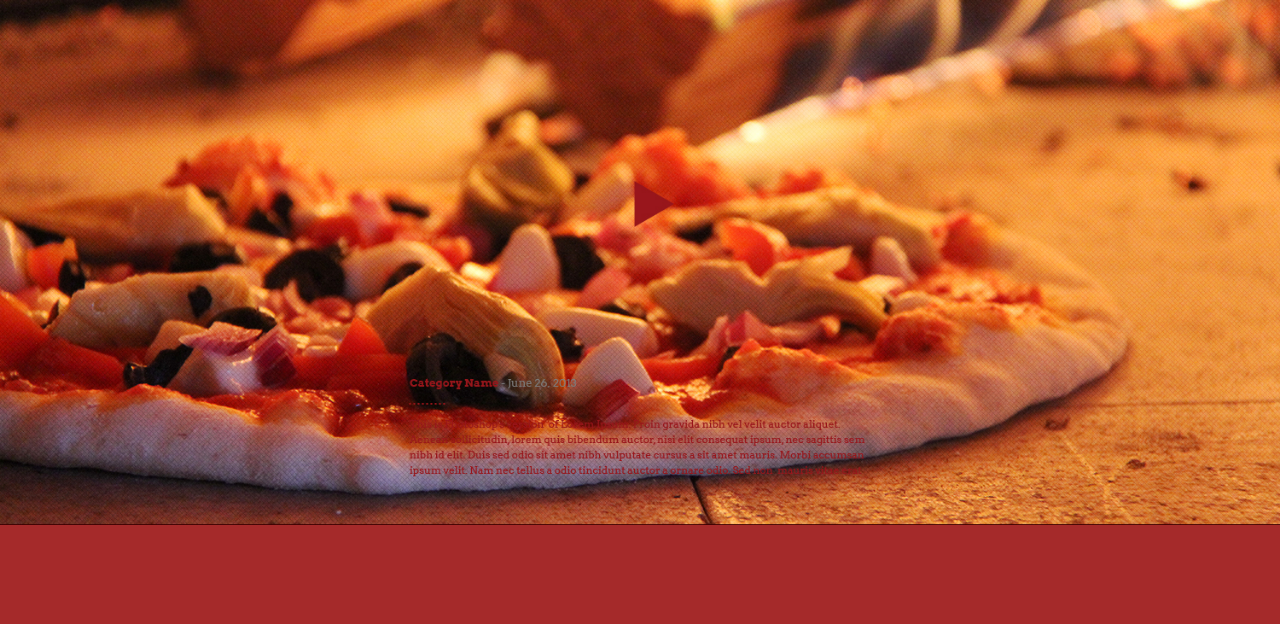
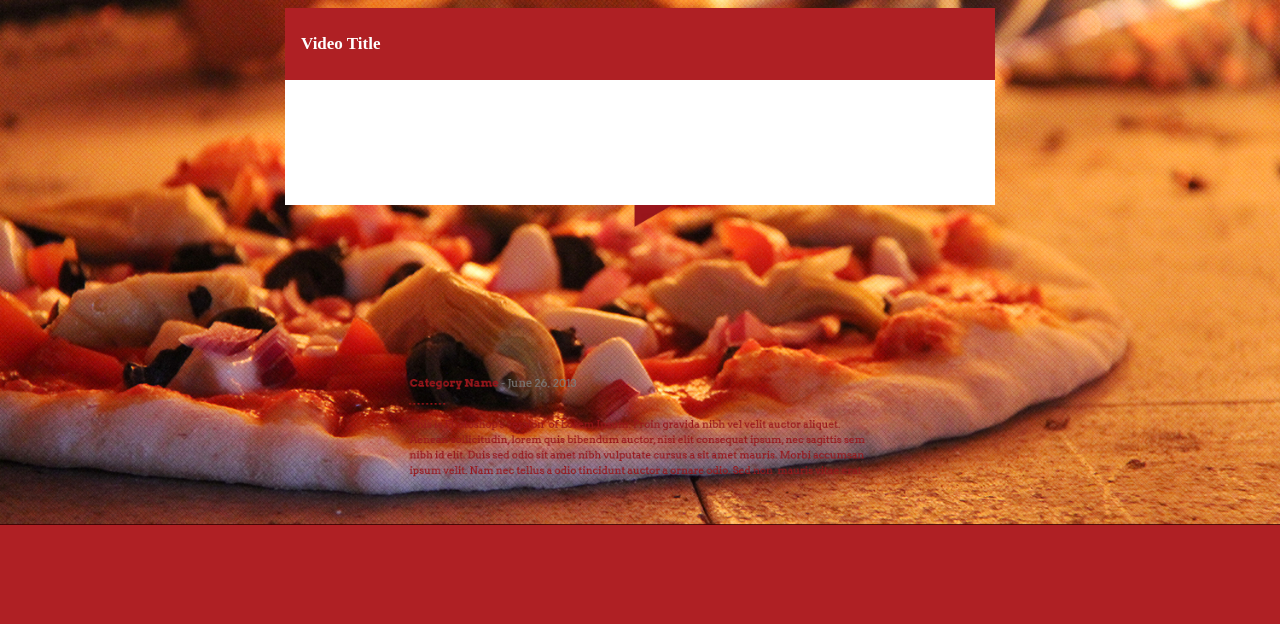
Before and after one commit to Dmitriy6727/pizza_project, a plain HTML site: page index.html in a window 1280 px wide. Shown: the part 176-800 px from the top of the page. Drawn offline with Linux system fonts and the light colour scheme.

Commit message:
container_top

```diff
--- a/index.html
+++ b/index.html
@@ -12,6 +12,15 @@
             <img src="img/logo_pizza.png" alt="logo">
         </a>
         </div>
+        <div class="container">
+            <div class="container_head">
+                <h1>Video Title</h1>
+            </div>
+            <div class="video_block">
+                <h2></h2>
+                <p></p>
+                </div>
+        </div>
 
     </body>
 </html>
--- a/style/style.css
+++ b/style/style.css
@@ -7,7 +7,7 @@ body{
     background-repeat: no-repeat;
     background-position: top center;
     background-size: 100%;
-    background-color: brown;
+    background-color: #af2024;
 }
 header{
     background-color: #af2024;
@@ -17,4 +17,19 @@ header{
 .logo{
     max-width: 960px;
     margin: auto;
+    margin-bottom: 20px;
 }
+.container{
+    max-width: 710px;
+    margin: auto;
+    padding-bottom: 125px;
+    background-color: #fff;
+}
+.container_head{
+    padding: 26px 16px;
+    background-color: #af2024;
+}
+.container_head h1{
+    color: #fff;
+    font-size: 17px;
+}
```
